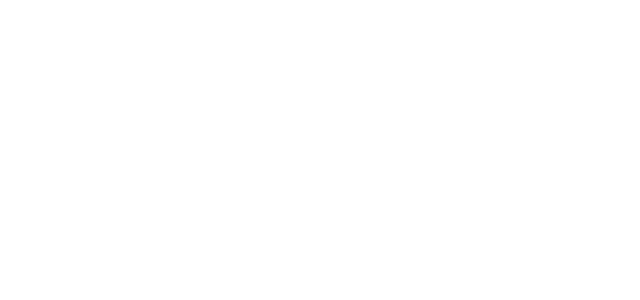
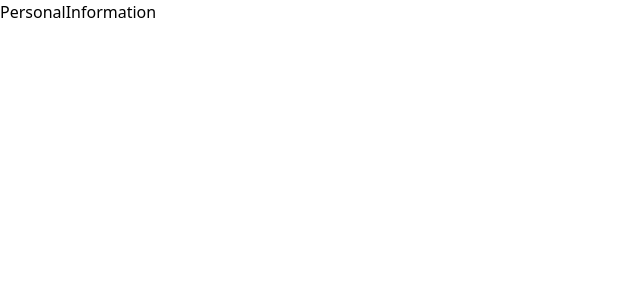
Before and after one commit to shivamsharmxa/Mesdo-frontend, a React (Vite) app: page /personalInformation in a window 1280 px wide. Before the commit this address had no page. Shown: the top 300 px of the page, without its empty margins (0-640 px from the left). Built offline with nearby package versions, Linux system fonts and the light colour scheme.

Commit message:
Add personalInformation page

```diff
--- /dev/null
+++ b/src/pages/onboarding/PersonalInformation.jsx
@@ -0,0 +1,5 @@
+const PersonalInformation = () => {
+  return <div>PersonalInformation</div>;
+};
+
+export default PersonalInformation;
--- a/src/routes/routes.jsx
+++ b/src/routes/routes.jsx
@@ -5,6 +5,7 @@
 import CreateJob from "../pages/CreateJob/CreateJob";
 import { ApplicantDetails } from "../components/JobCard/ApplicantDetails";
 import UploadResume from "../pages/onboarding/UploadResume";
+import PersonalInformation from "../pages/onboarding/PersonalInformation";
 
 const AppRoutes = () => {
   return (
@@ -15,6 +16,7 @@
       <Route path="/create" element={<CreateJob />} />
       <Route path="/applicant/:id" element={<ApplicantDetails />} />
       <Route path="/onBoarding/resume" element={<UploadResume />} />
+      <Route path="/personalInformation" element={<PersonalInformation />} />
     </Routes>
   );
 };
```
